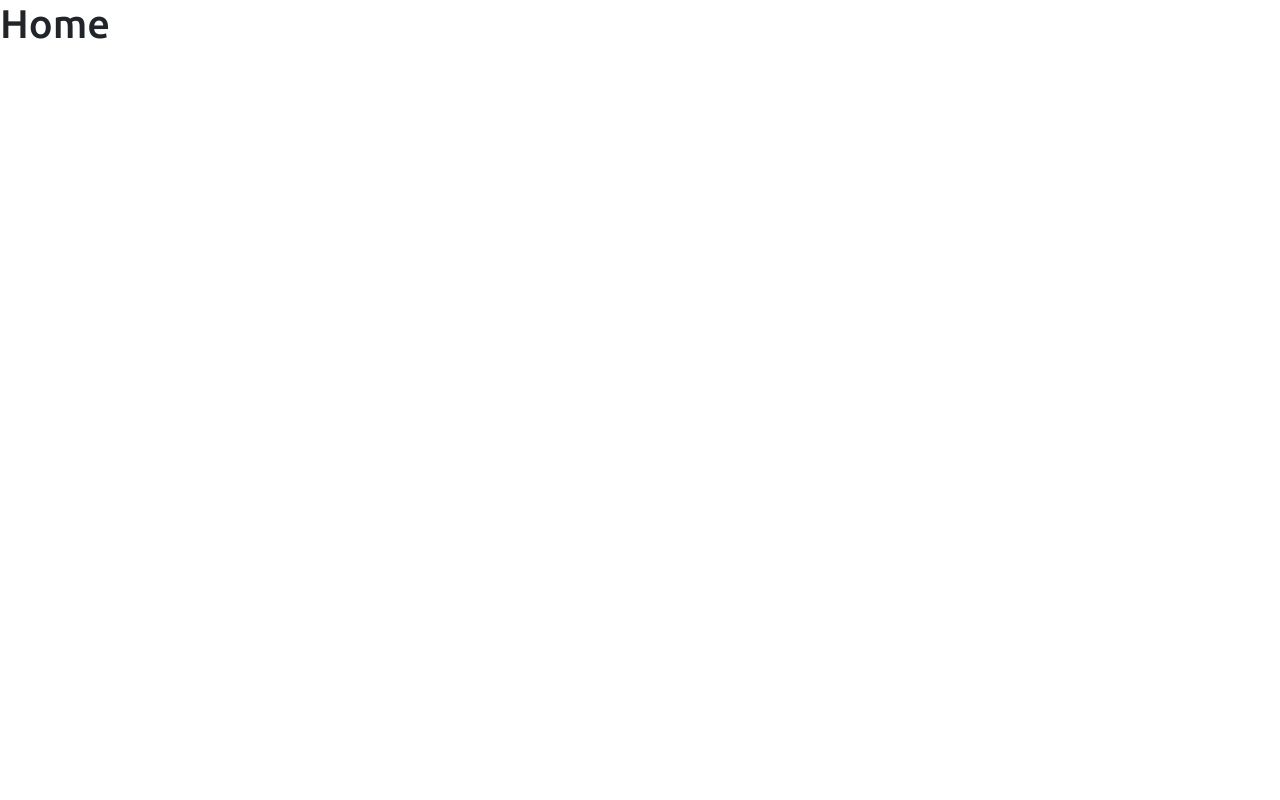
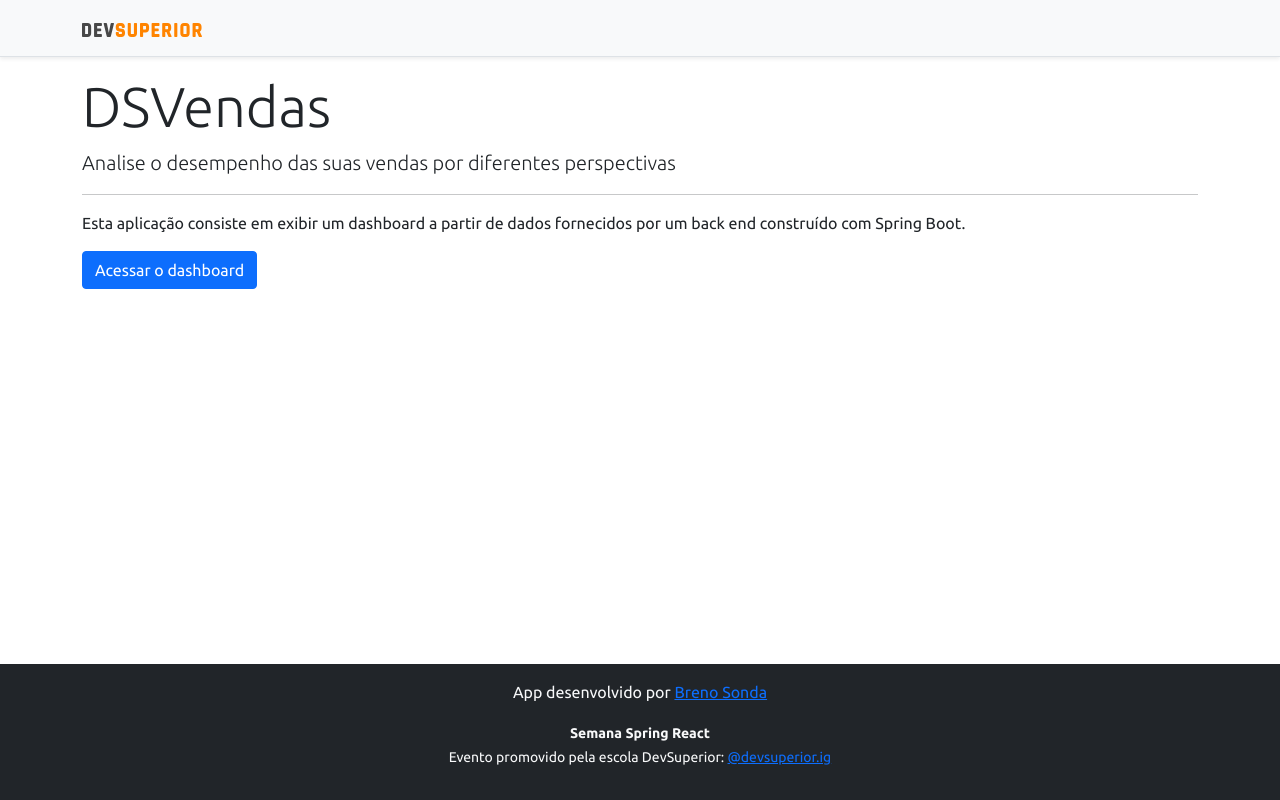
Before and after one commit to bMoki/projeto-sds3, a React (Create React App) app in the folder frontend/: page / in a window 1280 px wide. Built offline with nearby package versions, Linux system fonts and the light colour scheme.

Commit message:
Home, navigation

```diff
--- a/frontend/src/components/navbar/index.tsx
+++ b/frontend/src/components/navbar/index.tsx
@@ -1,12 +1,15 @@
 import React from 'react';
 import ImgDsDark from 'assets/img/ds-dark.svg';
+import { Link } from 'react-router-dom';
 
 function NavBar() {
     return (
         <div className="d-flex flex-column flex-md-row align-items-center p-3 px-md-4 mb-3 bg-light border-bottom shadow-sm">
             <div className="container">
                 <nav className="my-2 my-md-0 mr-md-3">
+                    <Link to="/">
                     <img src={ImgDsDark} alt="DevSuperior" width="120" />
+                    </Link>
                 </nav>
             </div>
         </div>
--- a/frontend/src/pages/Home/index.tsx
+++ b/frontend/src/pages/Home/index.tsx
@@ -1,8 +1,22 @@
+import Footer from "components/footer";
+import NavBar from "components/navbar";
+import { Link } from "react-router-dom";
+
 function Home() {
     return (
-        <div>
-            <h1>Home</h1>
-        </div>
+        <>
+            <NavBar />
+            <div className="container">
+                <div className="jumbotron">
+                    <h1 className="display-4">DSVendas</h1>
+                    <p className="lead">Analise o desempenho das suas vendas por diferentes perspectivas</p>
+                    <hr />
+                    <p>Esta aplicação consiste em exibir um dashboard a partir de dados fornecidos por um back end construído com Spring Boot.</p>
+                    <Link className="btn btn-primary" to="/dashboard">Acessar o dashboard</Link>
+                </div>
+            </div>
+            <Footer />
+        </>
     );
 }
 
```
